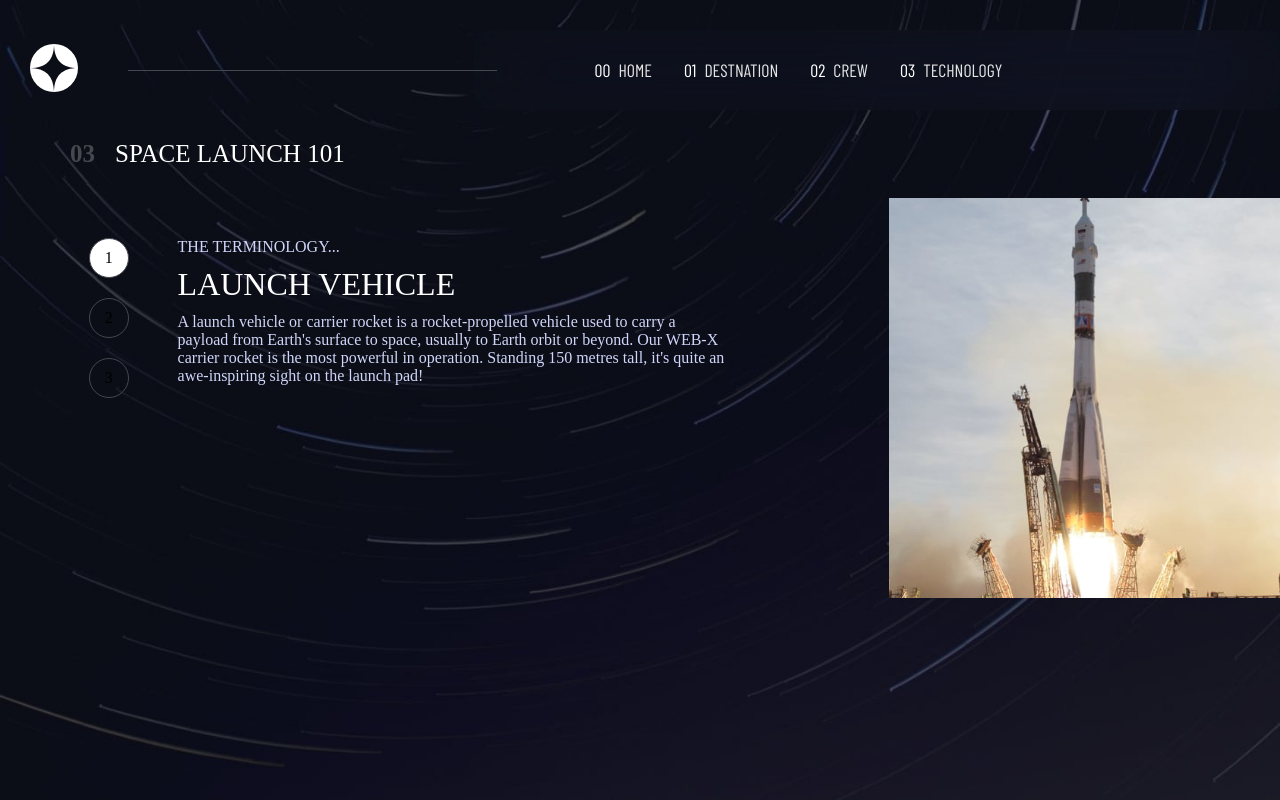
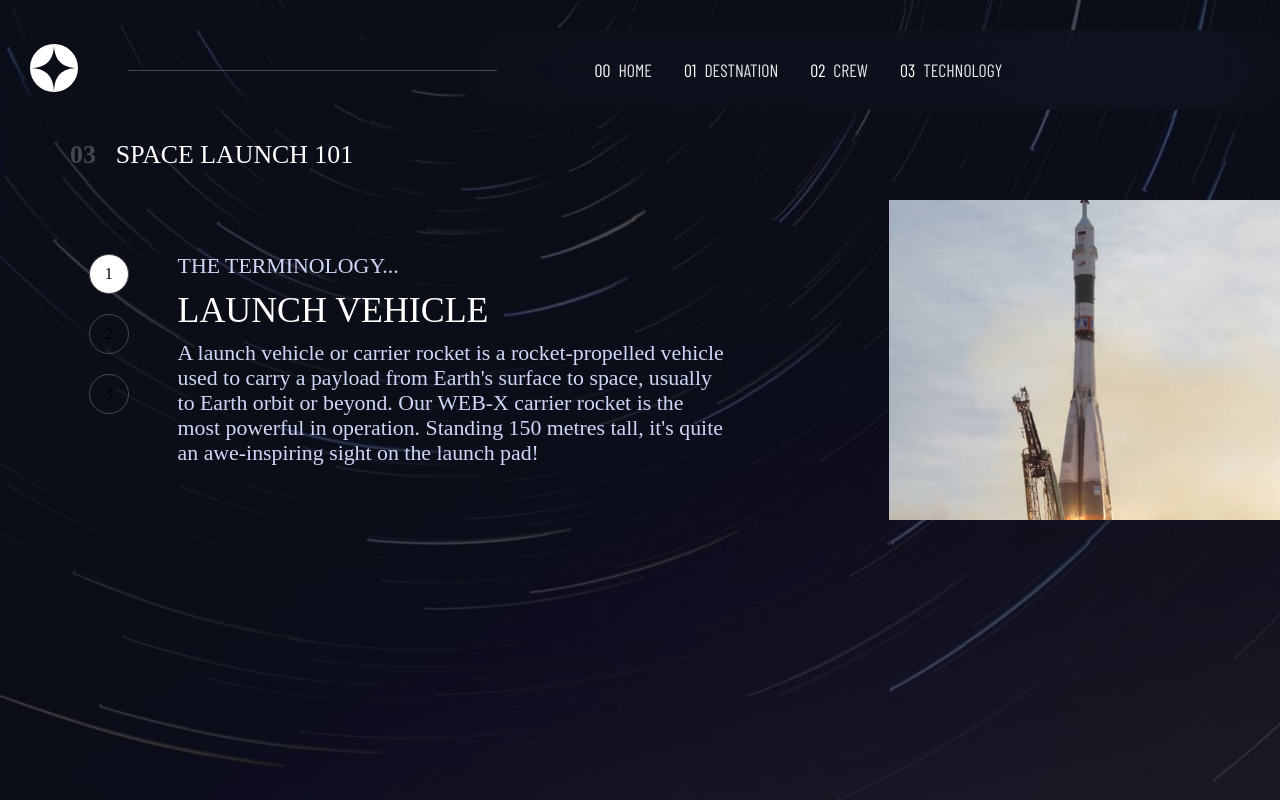
Before and after one commit to Sebachi/Workshop2-Spint2, a React (Vite) app: page /technology in a window 1280 px wide. Built offline with nearby package versions, Linux system fonts and the light colour scheme; a web font is replaced by a local one.

Commit message:
Success merge destination/technology

```diff
--- a/src/components/main.jsx
+++ b/src/components/main.jsx
@@ -1,6 +1,7 @@
 import React from 'react'
 import Header from './header/main.jsx'
 import { Outlet } from 'react-router-dom'
+import "./main.scss"
 
 function Father() {
   return (
--- a/src/components/main.scss
+++ b/src/components/main.scss
@@ -0,0 +1,3 @@
+main {
+    height: 100%;
+}
--- a/src/components/technology/main.scss
+++ b/src/components/technology/main.scss
@@ -10,13 +10,32 @@
   width: 100%;
   top: 0;
   z-index: -999;
+  @include mobile{
+    background-image: url("/assets/technology/background-technology-mobile.jpg");
+  // background-size: auto;
+    min-height: 100vh;
+    min-height: 1300px;
+    background-repeat:repeat;
+}
+@include tablet{
+    //background-image: url("/assets/technology/background-technology-tablet.jpg");
+    background-repeat: repeat;
+   // background-size: auto;
+   min-height: 1300px;
+}
+}
+
+.technology__container{
+  overflow-y: hidden;
 }
 
 @include desktop {
   .technology__container {
+    overflow: hidden;
     font-family: $font-bellefair;
     display: flex;
     flex-wrap: wrap;
+    align-items: center;
     justify-content: space-between;
   }
 
@@ -29,13 +48,13 @@
 
     & span {
       color: $gray-line-bottom;
-      font-size: 25px;
+      font-size: calc(22px + 0.3vw);
       font-weight: 700;
     }
 
     & h3 {
       color: $white;
-      font-size: 25px;
+      font-size: calc(22px + 0.3vw);
       font-weight: 400;
     }
   }
@@ -98,13 +117,13 @@
 
       & p {
         color: $light-blue;
-        font-size: 1rem;
+        font-size: calc(18px + 0.3vw);
       }
 
       & h2 {
         color: $white;
         font-weight: 400;
-        font-size: 2rem;
+        font-size: calc(32px + 0.3vw);
         text-transform: uppercase;
       }
     }
@@ -133,6 +152,7 @@
     display: flex;
     flex-direction: column;
     flex-wrap: wrap;
+    overflow: hidden;
   }
 
   .technology__titles {
@@ -144,13 +164,13 @@
 
     & span {
       color: $gray-line-bottom;
-      font-size: 15px;
+      font-size: calc(15px + 0.3vw);
       font-weight: 700;
     }
 
     & h3 {
       color: $white;
-      font-size: 15px;
+      font-size: calc(15px + 0.3vw);
       font-weight: 400;
     }
   }
@@ -229,7 +249,8 @@
 
       & p {
         color: $light-blue;
-        font-size: 0.8rem;
+        font-size: calc(18px + 0.3vw);
+        text-align: center;
       }
 
       & h2 {
@@ -248,6 +269,7 @@
     display: flex;
     flex-direction: column;
     flex-wrap: wrap;
+    overflow: hidden;
   }
 
   .technology__titles {
@@ -345,7 +367,7 @@
 
       & p {
         color: $light-blue;
-        font-size: 0.8rem;
+        font-size: calc(18px + 0.3vw);
         text-align: center;
       }
 
```
